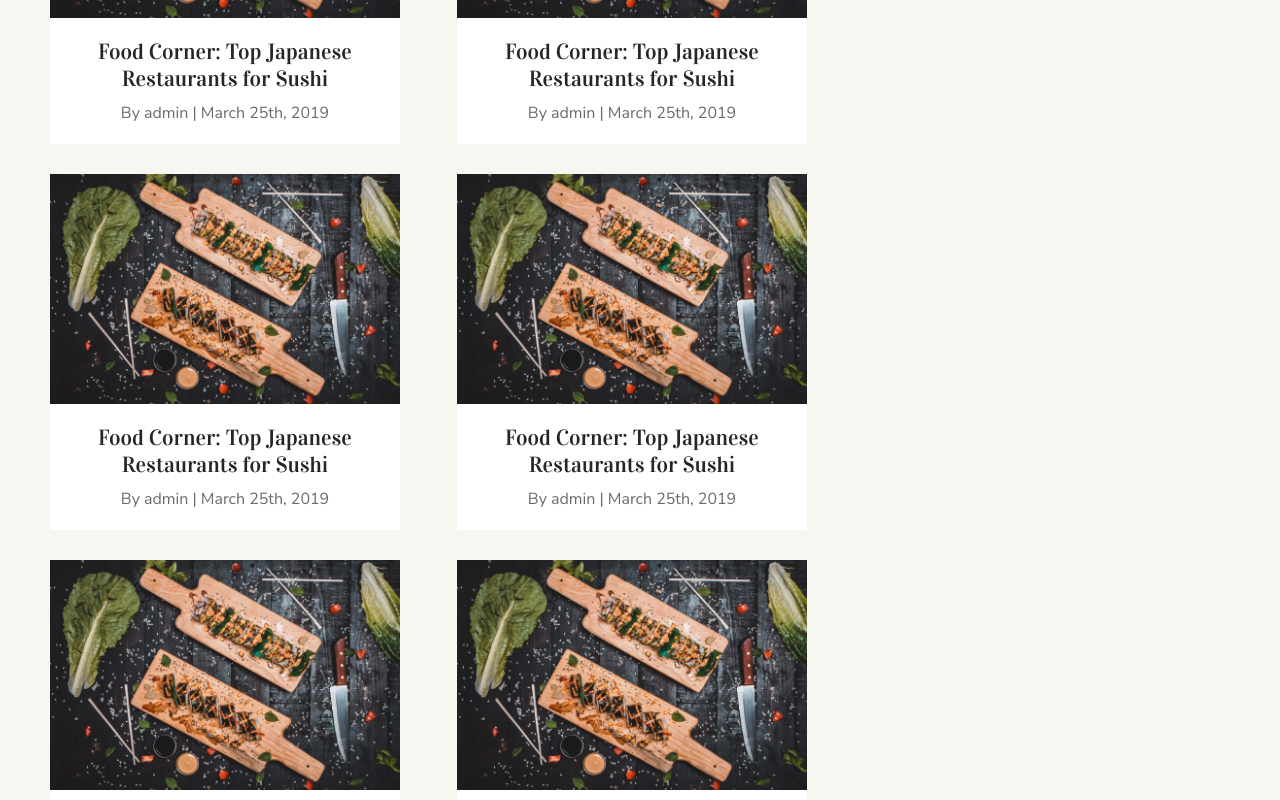
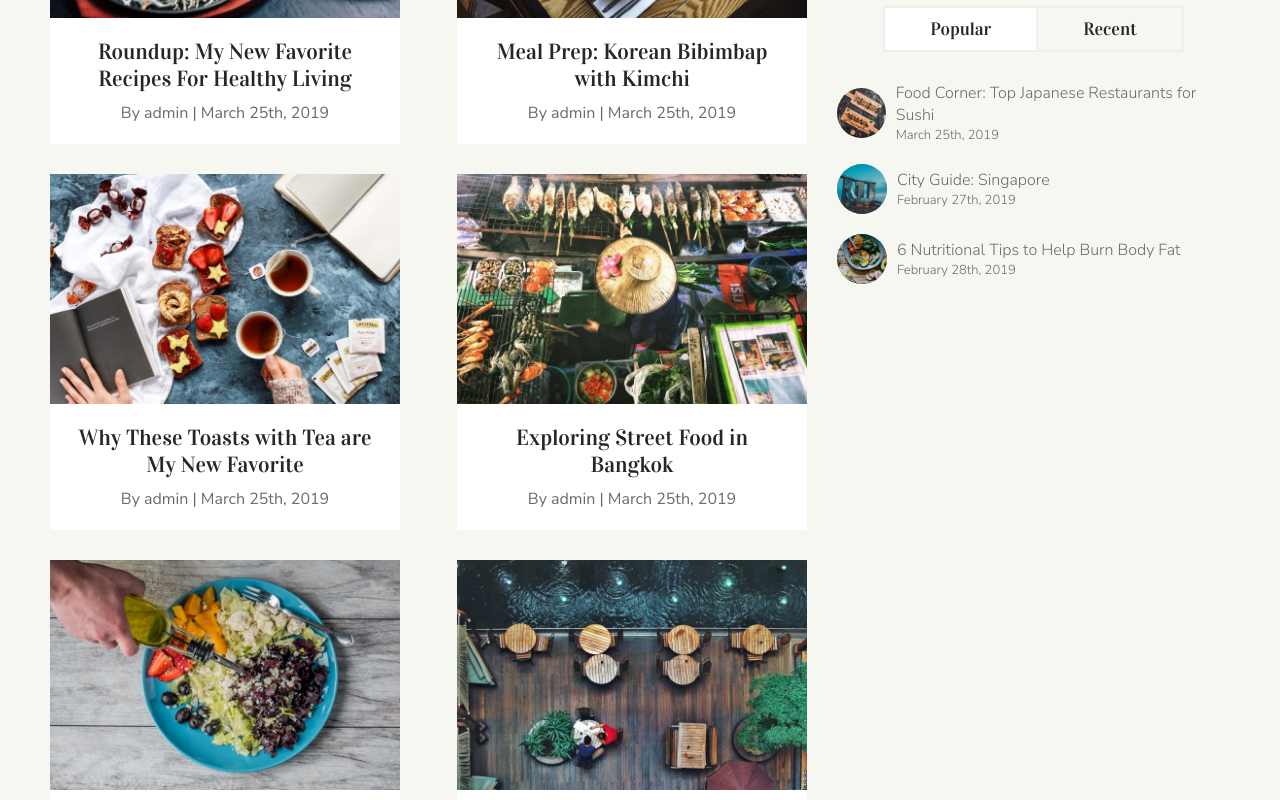
Before and after one commit to ArisGoi/proj-html-vuejs, a Vue app: page / in a window 1280 px wide. Shown: the part 4420-5220 px from the top of the page. Built offline with nearby package versions, Linux system fonts and the light colour scheme.

Commit message:
add reviews in right side

```diff
--- a/src/assets/style/style.scss
+++ b/src/assets/style/style.scss
@@ -24,20 +24,20 @@ main{
     padding-top: calc(150px + 65px); //Header height
 }
 body{
-    background-color: $c-bw-0;
+    background-color: $bg-body;
 }
 
 // BUTTONS
 [class^=btn]{
     border: none;
     padding: 10px 20px;
-    text-align: center
+    text-align: center;
+    cursor: pointer;
 }
 .btn-1, .btn-2{
     @include sans600;
     font-size: .875rem;
     text-transform: uppercase;
-    cursor: pointer;
 }
 .btn-1{
     background-color: $c-main;
--- a/src/assets/style/variables.scss
+++ b/src/assets/style/variables.scss
@@ -11,7 +11,7 @@ $c-bw-3: #262628; //Shark
 $c-bw-4: #f0eeeb;
 
 // Colors assignment
-$bg-body: $c-bw-0;
+$bg-body: #f6f7f1;
 $nav-text: $c-bw-3;
 
 // FONTS FAMILY
--- a/src/components/index-comp/farmToTable.vue
+++ b/src/components/index-comp/farmToTable.vue
@@ -33,12 +33,12 @@
                   </div>
                 </div>
 
-                <cardSmall img="single-post-img3.jpg" title="Food Corner: Top Japanese Restaurants for Sushi" authorDate="By admin | March 25th, 2019"/>
-                <cardSmall img="single-post-img3.jpg" title="Food Corner: Top Japanese Restaurants for Sushi" authorDate="By admin | March 25th, 2019"/>
-                <cardSmall img="single-post-img3.jpg" title="Food Corner: Top Japanese Restaurants for Sushi" authorDate="By admin | March 25th, 2019"/>
-                <cardSmall img="single-post-img3.jpg" title="Food Corner: Top Japanese Restaurants for Sushi" authorDate="By admin | March 25th, 2019"/>
-                <cardSmall img="single-post-img3.jpg" title="Food Corner: Top Japanese Restaurants for Sushi" authorDate="By admin | March 25th, 2019"/>
-                <cardSmall img="single-post-img3.jpg" title="Food Corner: Top Japanese Restaurants for Sushi" authorDate="By admin | March 25th, 2019"/>
+                <cardSmall img="fi-roundup.jpg" title="Roundup: My New Favorite Recipes For Healthy Living" authorDate="By admin | March 25th, 2019"/>
+                <cardSmall img="fi-korean-food.jpg" title="Meal Prep: Korean Bibimbap with Kimchi" authorDate="By admin | March 25th, 2019"/>
+                <cardSmall img="fi-toasts.jpg" title="Why These Toasts with Tea are My New Favorite" authorDate="By admin | March 25th, 2019"/>
+                <cardSmall img="fi-street-food.jpg" title="Exploring Street Food in Bangkok" authorDate="By admin | March 25th, 2019"/>
+                <cardSmall img="fi-organic-breakfast.jpg" title="Organic Choices For Healthier Living" authorDate="By admin | March 25th, 2019"/>
+                <cardSmall img="fi-water-side-rest.jpg" title="5 Waterside Restaurants in Istanbul for Special Events" authorDate="By admin | March 25th, 2019"/>
 
                 <button class="btn-2">Load More Posts</button>
             </div>
@@ -63,6 +63,8 @@
 
                 <!-- Social Box -->
                 <socialBox/>
+
+                <reviews/>
             </div>
         </div>
 
@@ -74,6 +76,7 @@
 import cardSmall from './cardSmall.vue'
 import searchBar from './search.vue'
 import socialBox from './socialBox.vue'
+import reviews from './reviews.vue'
 
 export default {
   name: 'farmToTable',
@@ -81,6 +84,7 @@ export default {
       cardSmall,
       searchBar,
       socialBox,
+      reviews,
   },
   // props: {
   //   msg: String
--- /dev/null
+++ b/src/components/index-comp/reviews.vue
@@ -0,0 +1,116 @@
+<template>
+  <section id="reviews">
+
+    <div class="selector">
+      <button class="btn-extra active">Popular</button>
+      <button class="btn-extra">Recent</button>
+    </div>
+
+    <ul class="review-list">
+      <li>
+        <div class="rnd-img">
+          <img src="../../assets/images/single-post-img3.jpg" alt="">
+        </div>
+        <div class="text">
+          <h5>Food Corner: Top Japanese Restaurants for Sushi</h5>
+          <p>March 25th, 2019</p>
+        </div>
+      </li>
+
+      <li>
+        <div class="rnd-img">
+          <img src="../../assets/images/singapore-featured-image.jpg" alt="">
+        </div>
+        <div class="text">
+          <h5>City Guide: Singapore</h5>
+          <p>February 27th, 2019</p>
+        </div>
+      </li>
+
+      <li>
+        <div class="rnd-img">
+          <img src="../../assets/images/slide1-bg-150x150.jpg" alt="">
+        </div>
+        <div class="text">
+          <h5>6 Nutritional Tips to Help Burn Body Fat</h5>
+          <p>February 28th, 2019</p>
+        </div>
+      </li>
+    </ul>
+  </section>
+</template>
+
+<script>
+
+export default {
+  name: 'reviews'
+}
+</script>
+
+<style lang="scss" scoped>
+@import '../../assets/style/style.scss';
+
+#reviews{
+  margin-top: 35px;
+}
+
+.selector{
+  width: 80%;
+  margin: auto;
+  @include flex-center;
+
+  .btn-extra{
+    @include title5;
+    border: 2px solid $c-bw-4;
+    background-color: $bg-body;
+    font-size: 1.125rem;
+    padding: 10px 45px;
+
+    &.active{
+      background-color: $white;
+    }
+
+    &:first-child{
+      border-right-width: 1px;
+    }
+    &:last-child{
+      border-left-width: 1px;
+    }
+  }
+}
+
+ul.review-list{
+  list-style: none;
+  width: 100%;
+  @include sans300;
+  color: $text-gray;
+  h5{
+    font-size: 1rem;
+    font-weight: 300;
+  }
+  p{
+    font-size: .8125rem;
+  }
+
+  li{
+    margin-top: 20px;
+    &:first-child{margin-top: 30px;}
+    display: flex;
+    align-items: center;
+
+    .rnd-img{
+      height: 50px;
+      width: 50px;
+      border-radius: 50%;
+      margin-right: 10px;
+      background-color: cadetblue;
+      overflow: hidden;
+      img{
+        @include fit-cover;
+      }
+    }
+  }
+}
+
+
+</style>
```
Also changed, not shown: src/components/Footer.vue (added, +23 -0 lines).
